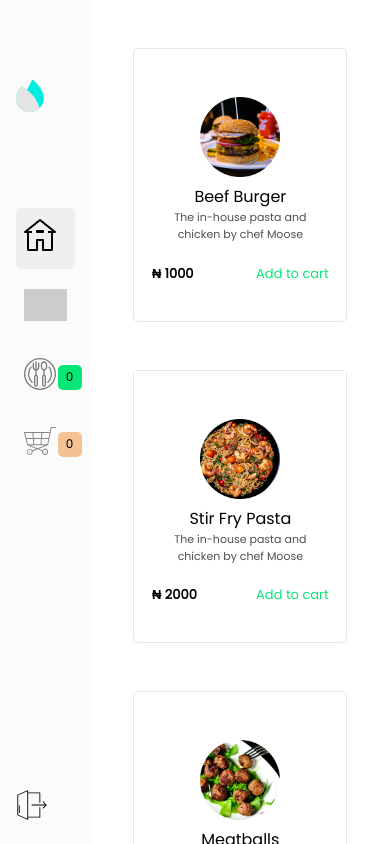
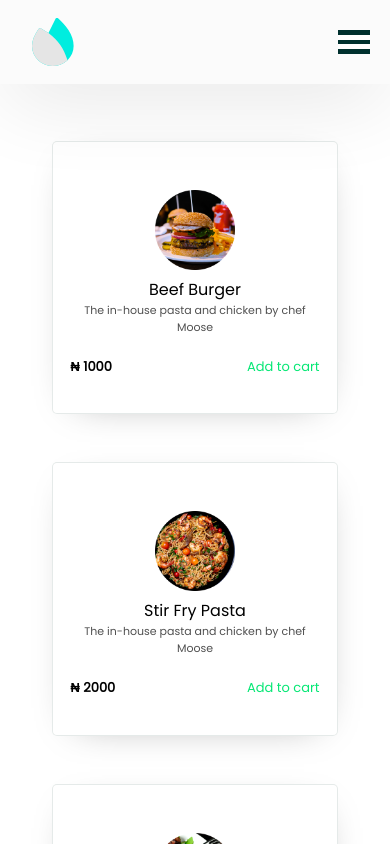
Before and after one commit to Dev-derah/Food-App, a React (Create React App) app: page /dashboard in a window 390 px wide. Shown: the top 844 px of the page. Built offline with nearby package versions, Linux system fonts and the light colour scheme; grey boxes are pictures that could not be loaded.

Commit message:
ui changes

```diff
--- a/src/components/Dashboard.js
+++ b/src/components/Dashboard.js
@@ -2,6 +2,7 @@ import "../css/Dashboard.css";
 import profileImage from "../images/profile-img.png"
 import FoodCard from "./FoodCard";
 import Sidebar from "./Sidebar";
+import logo from "../images/logo.svg";
 import { AvailableMeals } from "../Data/data";
 import { Outlet } from "react-router-dom";
 
@@ -9,6 +10,12 @@ import { Outlet } from "react-router-dom";
 function Dashboard() {
   return (
     <div className="dashboard-container">
+      <div className="navbar-container">
+        <img src={logo} alt='lilies'/>
+        <button id="hamburger-menu">
+          <nav id="sidebar-menu"></nav>
+        </button>
+      </div>
       <Sidebar />
       <div className="dashboard">
         <div className="dashboard-header">
@@ -36,7 +43,7 @@ function Dashboard() {
           })}
         </div>
       </div>
-      <Outlet/>
+      <Outlet />
     </div>
   );
 }
--- a/src/css/Dashboard.css
+++ b/src/css/Dashboard.css
@@ -151,10 +151,90 @@ tr::after {
   padding: 1rem 3rem 1rem 1rem;
   margin-top: 1.5rem;
 }
+.navbar-container {
+  display: none;
+}
+#hamburger-menu {
+  display: none;
+}
 
 @media screen and (max-width: 480px) {
   .modal__content:has(.cart__container) {
     width: 100vw;
     justify-content: center;
   }
+  .dashboard {
+    padding: 11vh 1rem;
+    width: 100vw;
+  }
+
+  .dashboard-header {
+    display: none;
+  }
+  .dashboard-main {
+    grid-template-columns: 1fr;
+  }
+  .dashboard-container {
+    grid-template-columns: 1fr;
+  }
+  .navbar-container {
+    display: flex;
+    height: 10vh;
+    width: 100vw;
+    align-items: center;
+    justify-content: space-between;
+    position: fixed;
+    -webkit-box-shadow: 0px 18px 86px -6px rgba(0, 0, 0, 0.11);
+    -moz-box-shadow: 0px 18px 86px -6px rgba(0, 0, 0, 0.11);
+    box-shadow: 0px 18px 86px -6px rgba(0, 0, 0, 0.11);
+    background: rgba(251, 251, 251, 1);
+  }
+  #hamburger-menu {
+    display: block;
+  }
+  #hamburger-menu {
+    display: block;
+    position: absolute;
+    right: 0;
+    width: 2rem;
+    height: 1.5rem;
+    display: block;
+    border: none;
+    padding: 10px;
+    margin: 20px;
+    background: linear-gradient(
+      to bottom,
+      #00302e,
+      #00302e 20%,
+      white 20%,
+      white 40%,
+      #00302e 40%,
+      #00302e 60%,
+      white 60%,
+      white 80%,
+      #00302e 80%,
+      #00302e 100%
+    );
+  }
+
+  #hamburger-menu #sidebar-menu {
+    display: none;
+    position: fixed;
+    top: 0;
+    left: -250px;
+    width: 200px;
+    height: 100%;
+    background-color: #3d0e61;
+    padding: 0px 10px;
+    box-sizing: border-box;
+  }
+  .navbar-container img {
+    margin-left: 2rem;
+    height: 3rem;
+  }
+  .card-container {
+    -webkit-box-shadow: 2px 8px 38px -23px rgba(0, 0, 0, 0.4);
+    -moz-box-shadow: 2px 8px 38px -23px rgba(0, 0, 0, 0.4);
+    box-shadow: 2px 8px 38px -23px rgba(0, 0, 0, 0.4);
+  }
 }
--- a/src/css/Sidebar.css
+++ b/src/css/Sidebar.css
@@ -98,16 +98,6 @@
     font-size: 12px;
     width: 1.5rem;
   }
-  .dashboard {
-    padding: 0rem 1rem;
-  }
-
-  .dashboard-header {
-    display: none;
-  }
-  .dashboard-main {
-    grid-template-columns: 1fr;
-  }
   .card-container {
     width: 80%;
     max-width: 350px;
@@ -118,4 +108,7 @@
     bottom: 1rem;
     list-style: none;
   }
+  .sidebar-container{
+    display: none;
+  }
 }
```
